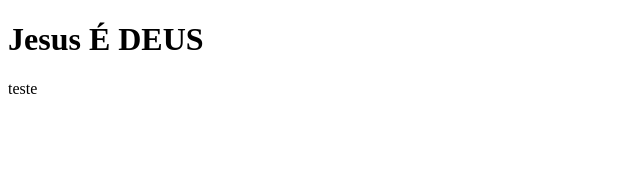
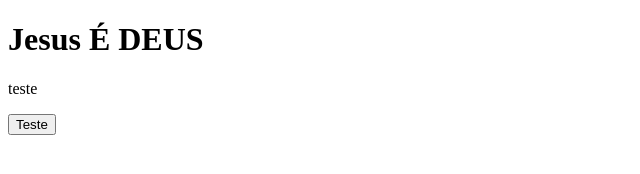
Before and after one commit to DionathaCst/git-pratic, a plain HTML site: page index.html in a window 1280 px wide. Shown: the whole page, without its empty margins (0-640 px from the left). Drawn offline with Linux system fonts and the light colour scheme.

Commit message:
adcionado button

```diff
--- a/index.html
+++ b/index.html
@@ -9,6 +9,9 @@
     <h1>Jesus É DEUS</h1>
     <p>teste</p>
 
+    <button>Teste</button>
+
+
 
 </body>
 </html>
```
